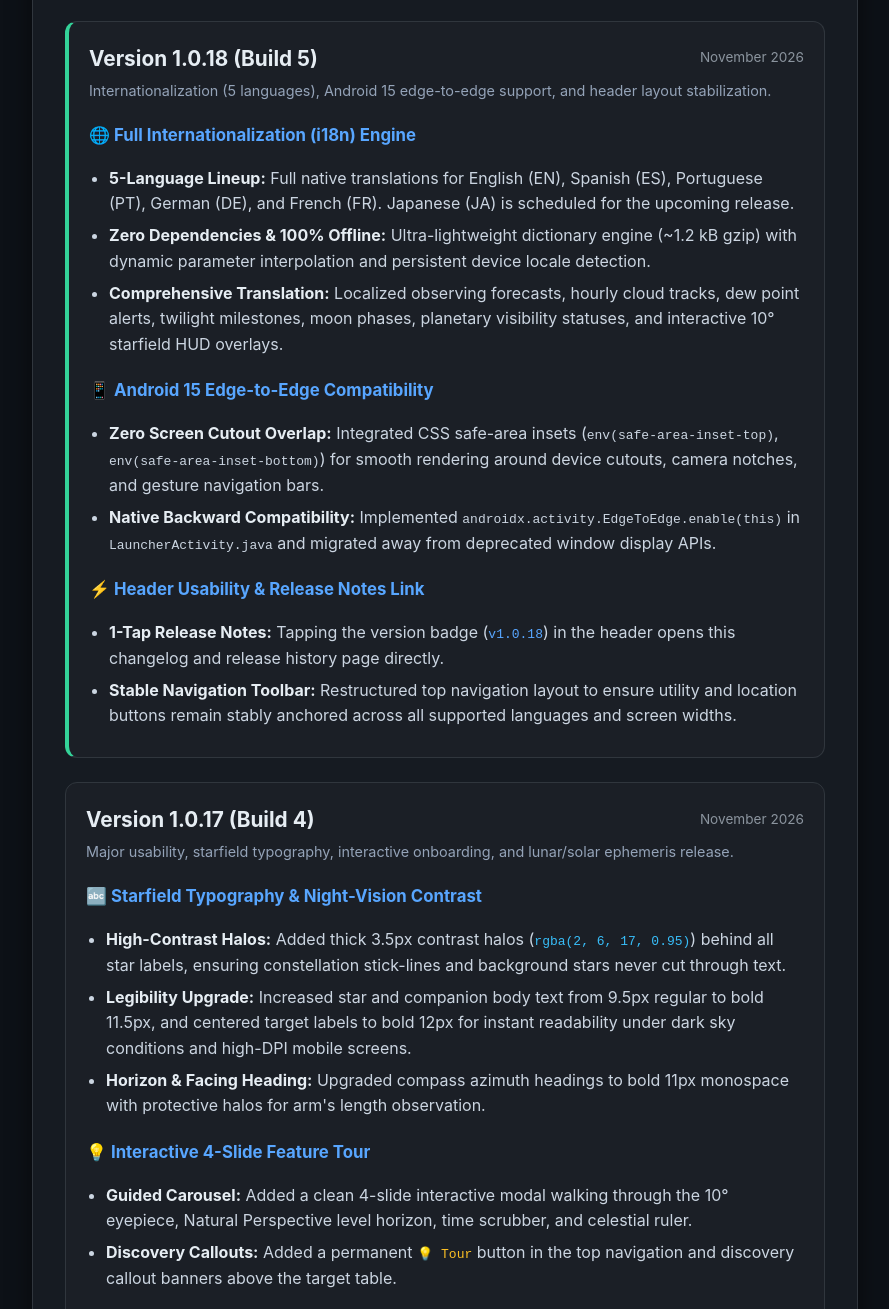
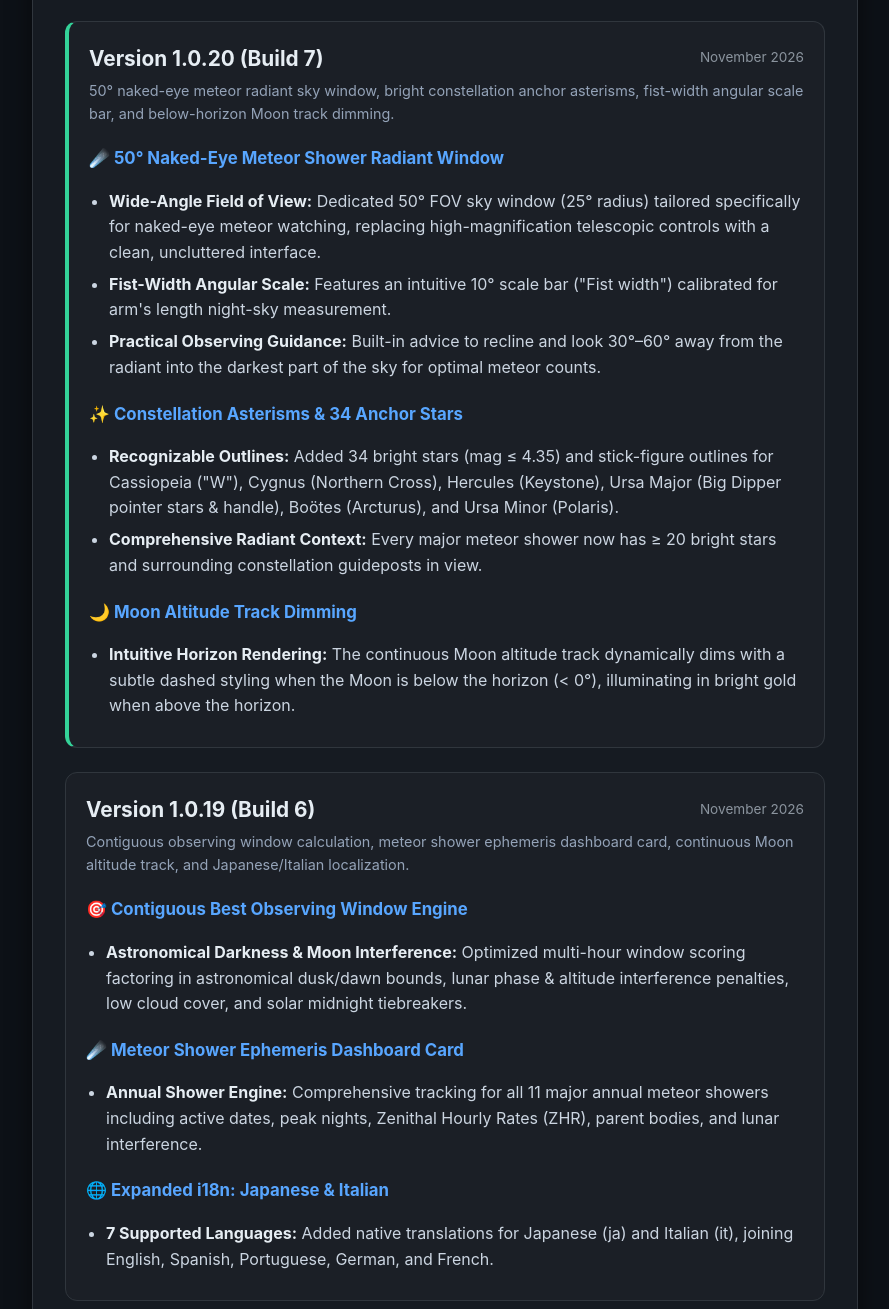
Before and after one commit to aacero/sky-tonight, a website: page public/releases.html in a window 1280 px wide. Shown: the part 139-1448 px from the top of the page, without its empty margins (195-1084 px from the left). Drawn offline with Linux system fonts and the light colour scheme.

Commit message:
docs(releases): update release notes for v1.0.19 and v1.0.20

```diff
--- a/public/releases.html
+++ b/public/releases.html
@@ -64,13 +64,68 @@
           <p class="meta" style="margin: 0.25rem 0 0 0;">SkyOracle: Stargazing Forecast & Ephemeris</p>
         </div>
         <div style="display: flex; gap: 0.5rem;">
-          <span class="badge badge-green">v1.0.18 Active</span>
+          <span class="badge badge-green">v1.0.20 Active</span>
           <a href="./" class="badge">Back to App 🔭</a>
         </div>
       </div>
 
+      <!-- Release v1.0.20 -->
+      <div class="release-card" style="border-left: 4px solid #34d399;">
+        <div style="display: flex; align-items: center; justify-content: space-between; flex-wrap: wrap; gap: 0.5rem;">
+          <h2 style="margin: 0; border: none; padding: 0;">Version 1.0.20 (Build 7)</h2>
+          <span class="meta">November 2026</span>
+        </div>
+        <p style="color: #94a3b8; font-size: 0.9rem; margin-top: 0.25rem;">
+          50° naked-eye meteor radiant sky window, bright constellation anchor asterisms, fist-width angular scale bar, and below-horizon Moon track dimming.
+        </p>
+
+        <h3>☄️ 50° Naked-Eye Meteor Shower Radiant Window</h3>
+        <ul>
+          <li><strong>Wide-Angle Field of View:</strong> Dedicated 50° FOV sky window (25° radius) tailored specifically for naked-eye meteor watching, replacing high-magnification telescopic controls with a clean, uncluttered interface.</li>
+          <li><strong>Fist-Width Angular Scale:</strong> Features an intuitive 10° scale bar ("Fist width") calibrated for arm's length night-sky measurement.</li>
+          <li><strong>Practical Observing Guidance:</strong> Built-in advice to recline and look 30°–60° away from the radiant into the darkest part of the sky for optimal meteor counts.</li>
+        </ul>
+
+        <h3>✨ Constellation Asterisms & 34 Anchor Stars</h3>
+        <ul>
+          <li><strong>Recognizable Outlines:</strong> Added 34 bright stars (mag ≤ 4.35) and stick-figure outlines for Cassiopeia ("W"), Cygnus (Northern Cross), Hercules (Keystone), Ursa Major (Big Dipper pointer stars & handle), Boötes (Arcturus), and Ursa Minor (Polaris).</li>
+          <li><strong>Comprehensive Radiant Context:</strong> Every major meteor shower now has ≥ 20 bright stars and surrounding constellation guideposts in view.</li>
+        </ul>
+
+        <h3>🌙 Moon Altitude Track Dimming</h3>
+        <ul>
+          <li><strong>Intuitive Horizon Rendering:</strong> The continuous Moon altitude track dynamically dims with a subtle dashed styling when the Moon is below the horizon (&lt; 0°), illuminating in bright gold when above the horizon.</li>
+        </ul>
+      </div>
+
+      <!-- Release v1.0.19 -->
+      <div class="release-card" style="margin-top: 1.5rem;">
+        <div style="display: flex; align-items: center; justify-content: space-between; flex-wrap: wrap; gap: 0.5rem;">
+          <h2 style="margin: 0; border: none; padding: 0;">Version 1.0.19 (Build 6)</h2>
+          <span class="meta">November 2026</span>
+        </div>
+        <p style="color: #94a3b8; font-size: 0.9rem; margin-top: 0.25rem;">
+          Contiguous observing window calculation, meteor shower ephemeris dashboard card, continuous Moon altitude track, and Japanese/Italian localization.
+        </p>
+
+        <h3>🎯 Contiguous Best Observing Window Engine</h3>
+        <ul>
+          <li><strong>Astronomical Darkness & Moon Interference:</strong> Optimized multi-hour window scoring factoring in astronomical dusk/dawn bounds, lunar phase & altitude interference penalties, low cloud cover, and solar midnight tiebreakers.</li>
+        </ul>
+
+        <h3>☄️ Meteor Shower Ephemeris Dashboard Card</h3>
+        <ul>
+          <li><strong>Annual Shower Engine:</strong> Comprehensive tracking for all 11 major annual meteor showers including active dates, peak nights, Zenithal Hourly Rates (ZHR), parent bodies, and lunar interference.</li>
+        </ul>
+
+        <h3>🌐 Expanded i18n: Japanese & Italian</h3>
+        <ul>
+          <li><strong>7 Supported Languages:</strong> Added native translations for Japanese (ja) and Italian (it), joining English, Spanish, Portuguese, German, and French.</li>
+        </ul>
+      </div>
+
       <!-- Release v1.0.18 -->
-      <div class="release-card" style="border-left: 4px solid #34d399;">
+      <div class="release-card" style="margin-top: 1.5rem;">
         <div style="display: flex; align-items: center; justify-content: space-between; flex-wrap: wrap; gap: 0.5rem;">
           <h2 style="margin: 0; border: none; padding: 0;">Version 1.0.18 (Build 5)</h2>
           <span class="meta">November 2026</span>
```
Also changed, not shown: store-assets/release-notes.txt (+5 -6 lines).
